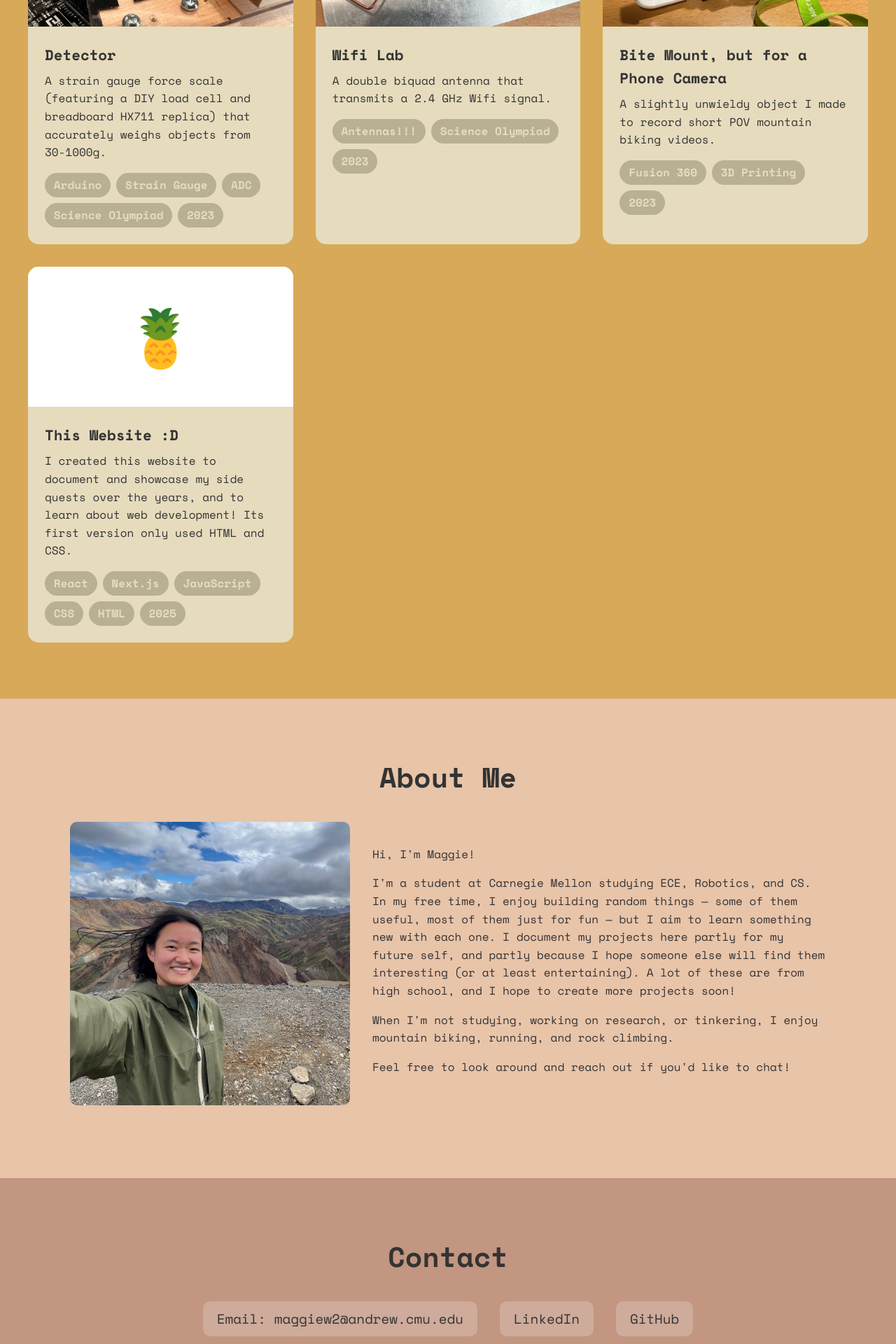
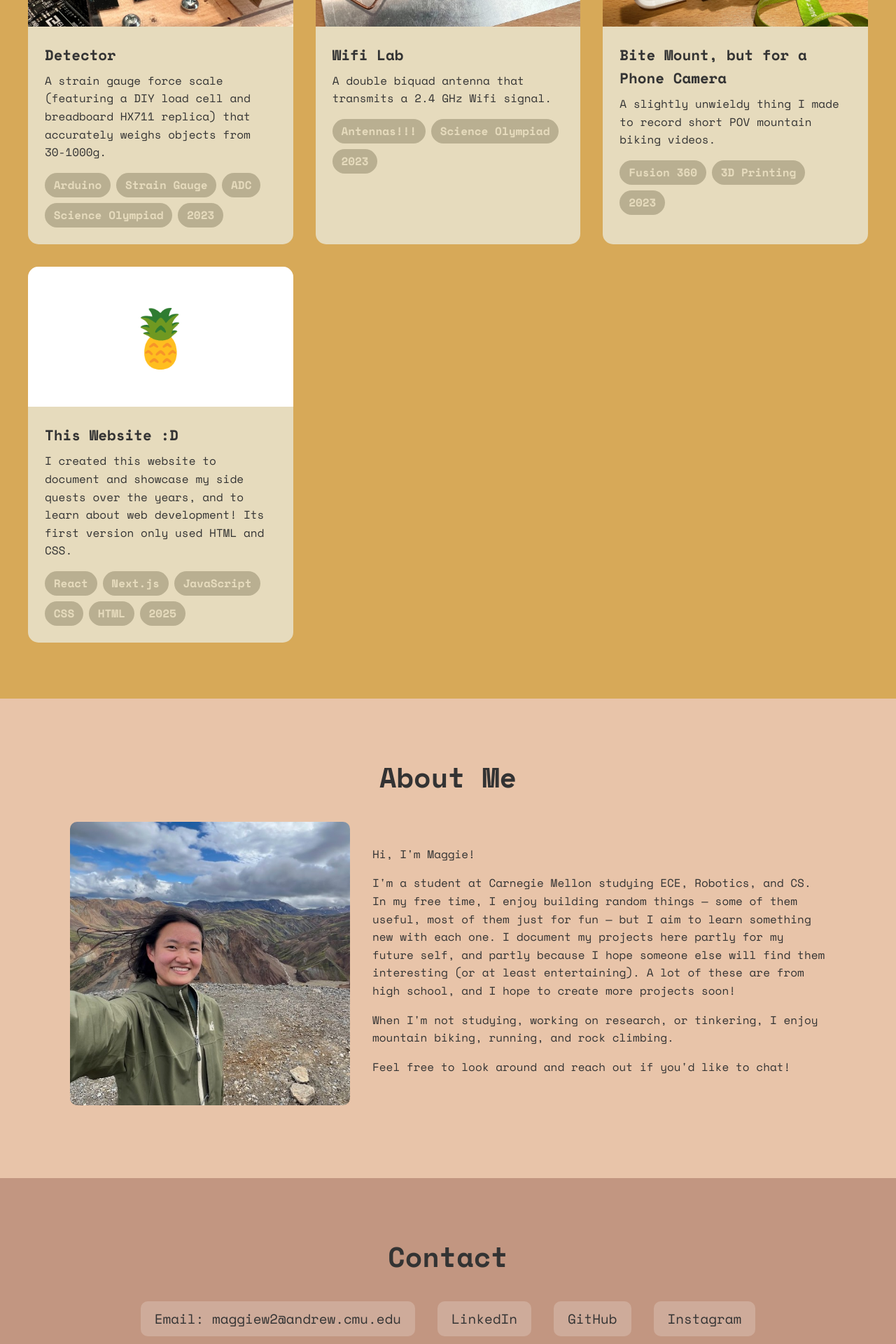
Before and after one commit to notmuffinhead/notmuffinhead.github.io, a Next.js app in the folder latest/: page / in a window 1280 px wide. Shown: the part 560-2480 px from the top of the page at 70% size. Built offline with nearby package versions, Linux system fonts and the light colour scheme.

Commit message:
added insta

```diff
--- a/latest/components/Contact.js
+++ b/latest/components/Contact.js
@@ -20,6 +20,11 @@ export default function Contact() {
             {"GitHub"}
           </a>
         </div>
+        <div className={styles.contactItem}>
+          <a href="https://instagram.com/magggiewu" target="_blank">
+            {"Instagram"}
+          </a>
+        </div>
       </div>
     </section>
   )
--- a/latest/components/Projects.js
+++ b/latest/components/Projects.js
@@ -31,7 +31,7 @@ export default function Projects() {
       emoji: '📷',
       image: '/images/phone-mount.jpeg',
       title: 'Bite Mount, but for a Phone Camera',
-      description: "A slightly unwieldy object I made to record short POV mountain biking videos.",
+      description: "A slightly unwieldy thing I made to record short POV mountain biking videos.",
       tags: ['Fusion 360', '3D Printing', '2023']
     },
     {
```
